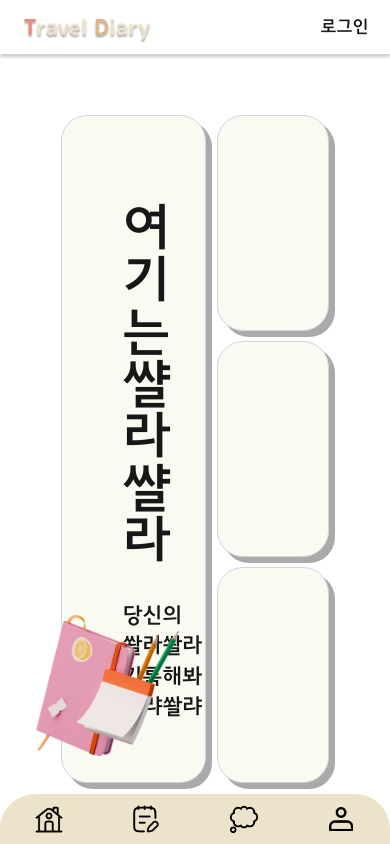
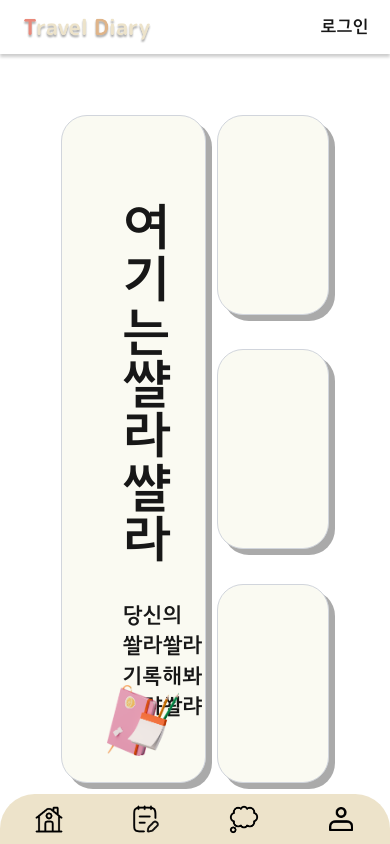
Before and after one commit to calmer-ty/travel-diary, a Next.js app: page / in a window 390 px wide. Built offline with nearby package versions, Linux system fonts and the light colour scheme; no server answers.

Commit message:
styles: 이미지 반응형 우선 추가, 우측 메뉴 높이값 퍼센트로 수정

```diff
--- a/src/components/mainPage/index.tsx
+++ b/src/components/mainPage/index.tsx
@@ -26,9 +26,9 @@ export default function MainPage() {
             <p>기록해봐 쏼랴쏼랴</p>
           </div>
 
-          <img className="absolute bottom-6 right-6 w-70" src="./images/img_diary.png" alt="" />
+          <img className="absolute bottom-6 right-6 w-[50%] lg:w-70" src="./images/img_diary.png" alt="" />
         </motion.div>
-        <div className="w-[42%] h-full flex justify-between items-center flex-col size-full">
+        <div className="w-[42%] h-full flex justify-between items-center flex-col gap-8 size-full">
           {[0, 1, 2].map((i) => (
             <motion.div
               key={i}
@@ -36,7 +36,7 @@ export default function MainPage() {
               animate={{ opacity: 1, y: 0 }}
               transition={{ duration: 0.2, delay: i * 0.1, ease: "easeOut" }}
               whileHover={{ scale: 1.03, boxShadow: "8px 8px 0px #888888" }}
-              className="w-full h-50 bg-[#FAFAF2] shadow-[6px_6px_0px_#AAAAAA] rounded-3xl border border-gray-300 cursor-pointer"
+              className="w-full h-[33.3%] bg-[#FAFAF2] shadow-[6px_6px_0px_#AAAAAA] rounded-3xl border border-gray-300 cursor-pointer"
             />
           ))}
         </div>
```
